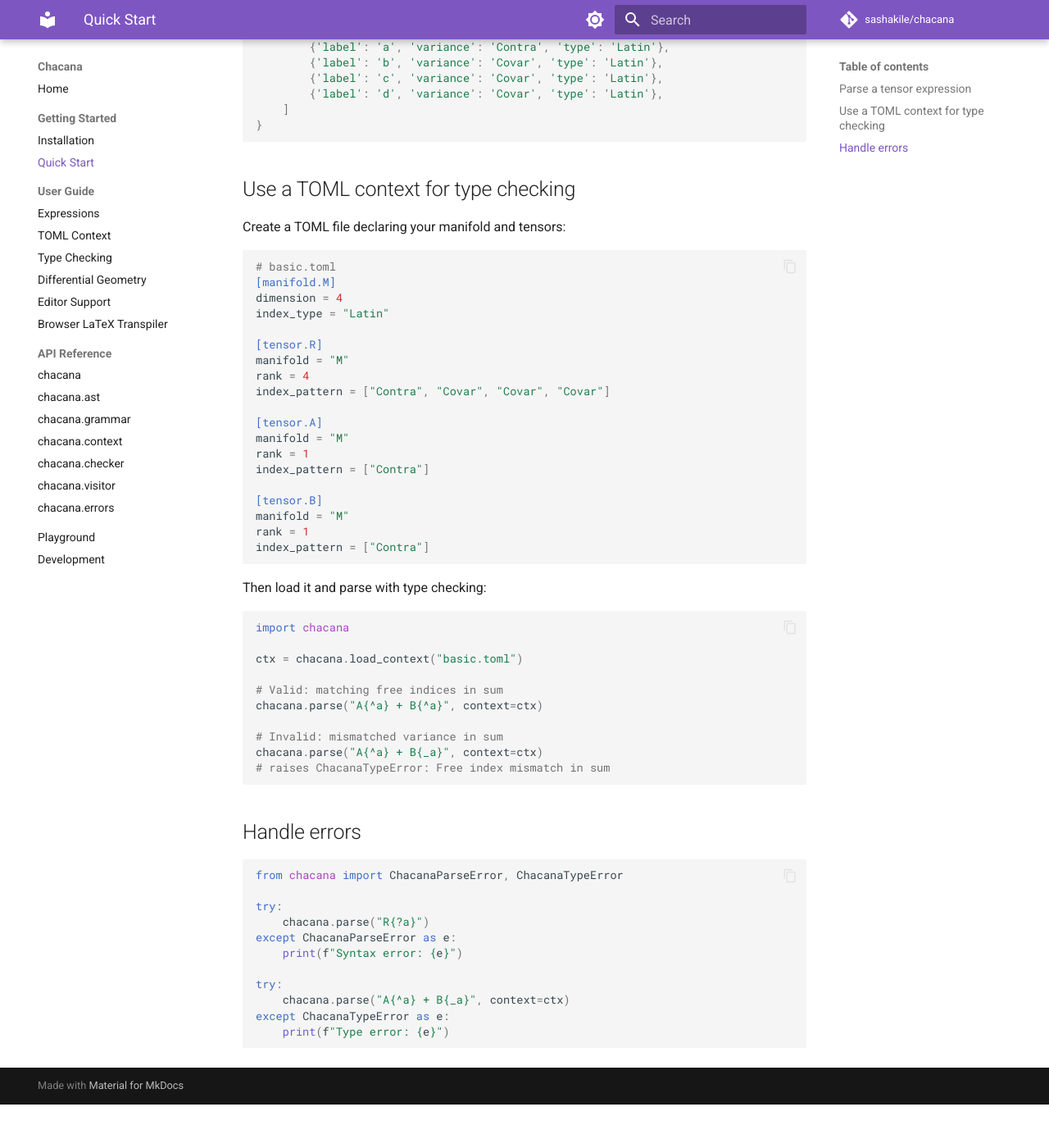
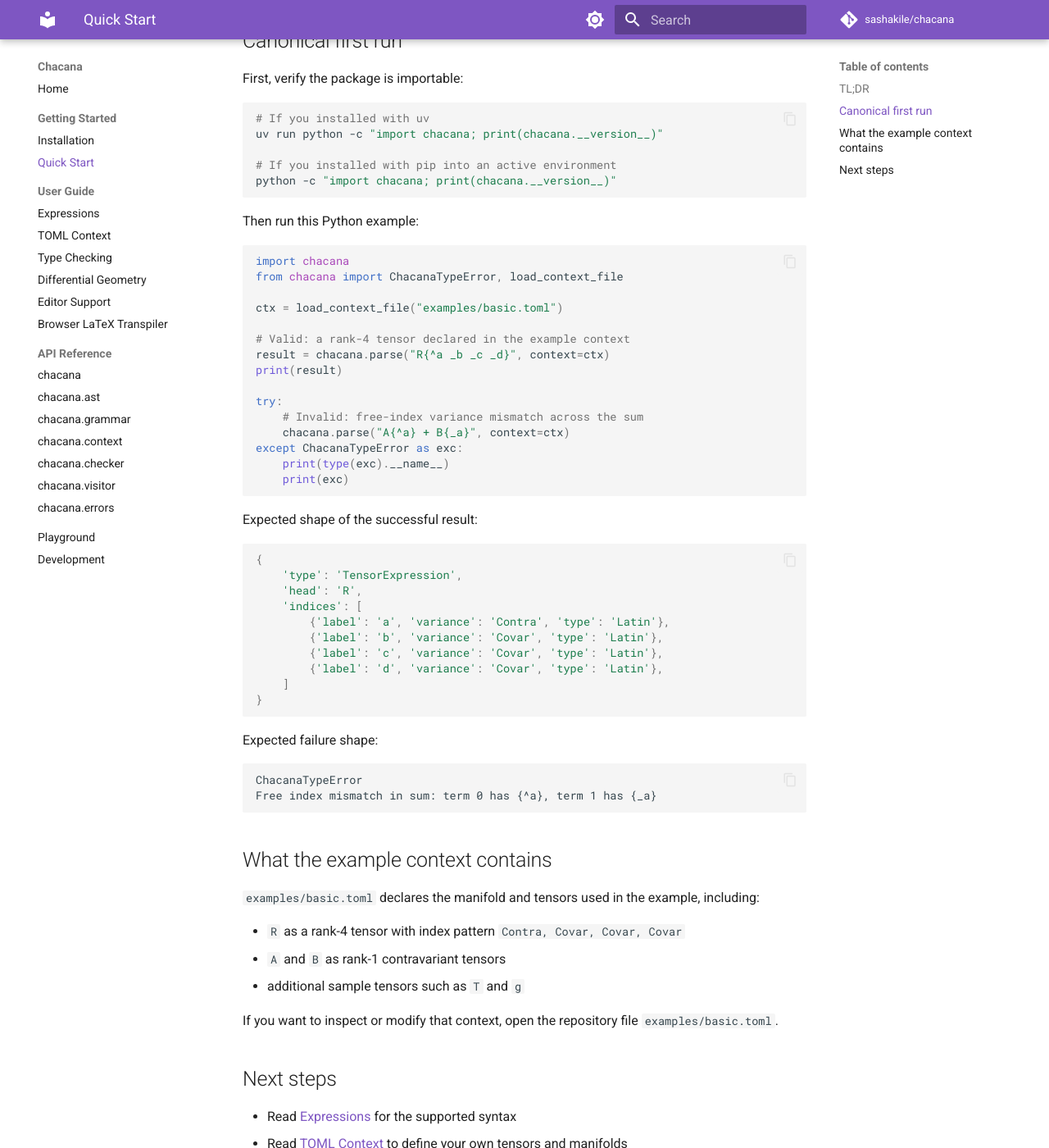
Before and after one commit to sashakile/chacana, an MkDocs documentation site: the page built from docs/getting-started/quickstart.md, in a window 1280 px wide and 1400 px high, scrolled down 424 px. Shown: the whole window at 82% size. Built offline with MkDocs 1.6.1 and Material for MkDocs 9.7.7, drawn with Linux system fonts in a browser that asks for light colours; comment, search, counter and statistics services are not loaded; before the commit the page ends 1771 px from its top, so only the background shows below that; some of the changed text lies outside the part shown.

Commit message:
docs: make install and quickstart reproducible

````diff
--- a/docs/getting-started/quickstart.md
+++ b/docs/getting-started/quickstart.md
@@ -1,15 +1,54 @@
 # Quick Start
 
-## Parse a tensor expression
+## TL;DR
+
+Use this page for one complete first run of Chacana.
+
+Prerequisites:
+- you completed [Installation](installation.md)
+- you are running commands from the repository root
+- `examples/basic.toml` is available
+
+This walkthrough follows one canonical path:
+1. verify the package import
+2. load `examples/basic.toml` with `load_context_file()`
+3. parse one valid expression
+4. inspect the returned AST-like dict
+5. see one invalid expression raise `ChacanaTypeError`
+
+## Canonical first run
+
+First, verify the package is importable:
+
+```bash
+# If you installed with uv
+uv run python -c "import chacana; print(chacana.__version__)"
+
+# If you installed with pip into an active environment
+python -c "import chacana; print(chacana.__version__)"
+```
+
+Then run this Python example:
 
 ```python
 import chacana
+from chacana import ChacanaTypeError, load_context_file
 
-result = chacana.parse("R{^a _b _c _d}")
+ctx = load_context_file("examples/basic.toml")
+
+# Valid: a rank-4 tensor declared in the example context
+result = chacana.parse("R{^a _b _c _d}", context=ctx)
 print(result)
+
+try:
+    # Invalid: free-index variance mismatch across the sum
+    chacana.parse("A{^a} + B{_a}", context=ctx)
+except ChacanaTypeError as exc:
+    print(type(exc).__name__)
+    print(exc)
 ```
 
-Output:
+Expected shape of the successful result:
 
 ```python
 {
@@ -24,59 +63,25 @@ Output:
 }
 ```
 
-## Use a TOML context for type checking
+Expected failure shape:
 
-Create a TOML file declaring your manifold and tensors:
-
-```toml
-# basic.toml
-[manifold.M]
-dimension = 4
-index_type = "Latin"
-
-[tensor.R]
-manifold = "M"
-rank = 4
-index_pattern = ["Contra", "Covar", "Covar", "Covar"]
-
-[tensor.A]
-manifold = "M"
-rank = 1
-index_pattern = ["Contra"]
-
-[tensor.B]
-manifold = "M"
-rank = 1
-index_pattern = ["Contra"]
+```text
+ChacanaTypeError
+Free index mismatch in sum: term 0 has {^a}, term 1 has {_a}
 ```
 
-Then load it and parse with type checking:
+## What the example context contains
 
-```python
-import chacana
+`examples/basic.toml` declares the manifold and tensors used in the example, including:
 
-ctx = chacana.load_context("basic.toml")
+- `R` as a rank-4 tensor with index pattern `Contra, Covar, Covar, Covar`
+- `A` and `B` as rank-1 contravariant tensors
+- additional sample tensors such as `T` and `g`
 
-# Valid: matching free indices in sum
-chacana.parse("A{^a} + B{^a}", context=ctx)
+If you want to inspect or modify that context, open the repository file `examples/basic.toml`.
 
-# Invalid: mismatched variance in sum
-chacana.parse("A{^a} + B{_a}", context=ctx)
-# raises ChacanaTypeError: Free index mismatch in sum
-```
+## Next steps
 
-## Handle errors
-
-```python
-from chacana import ChacanaParseError, ChacanaTypeError
-
-try:
-    chacana.parse("R{?a}")
-except ChacanaParseError as e:
-    print(f"Syntax error: {e}")
-
-try:
-    chacana.parse("A{^a} + B{_a}", context=ctx)
-except ChacanaTypeError as e:
-    print(f"Type error: {e}")
-```
+- Read [Expressions](../guide/expressions.md) for the supported syntax
+- Read [TOML Context](../guide/context.md) to define your own tensors and manifolds
+- Read [Type Checking](../guide/type-checking.md) for the validation rules
````
Also changed, not shown: docs/getting-started/installation.md (+19 -1 lines).
